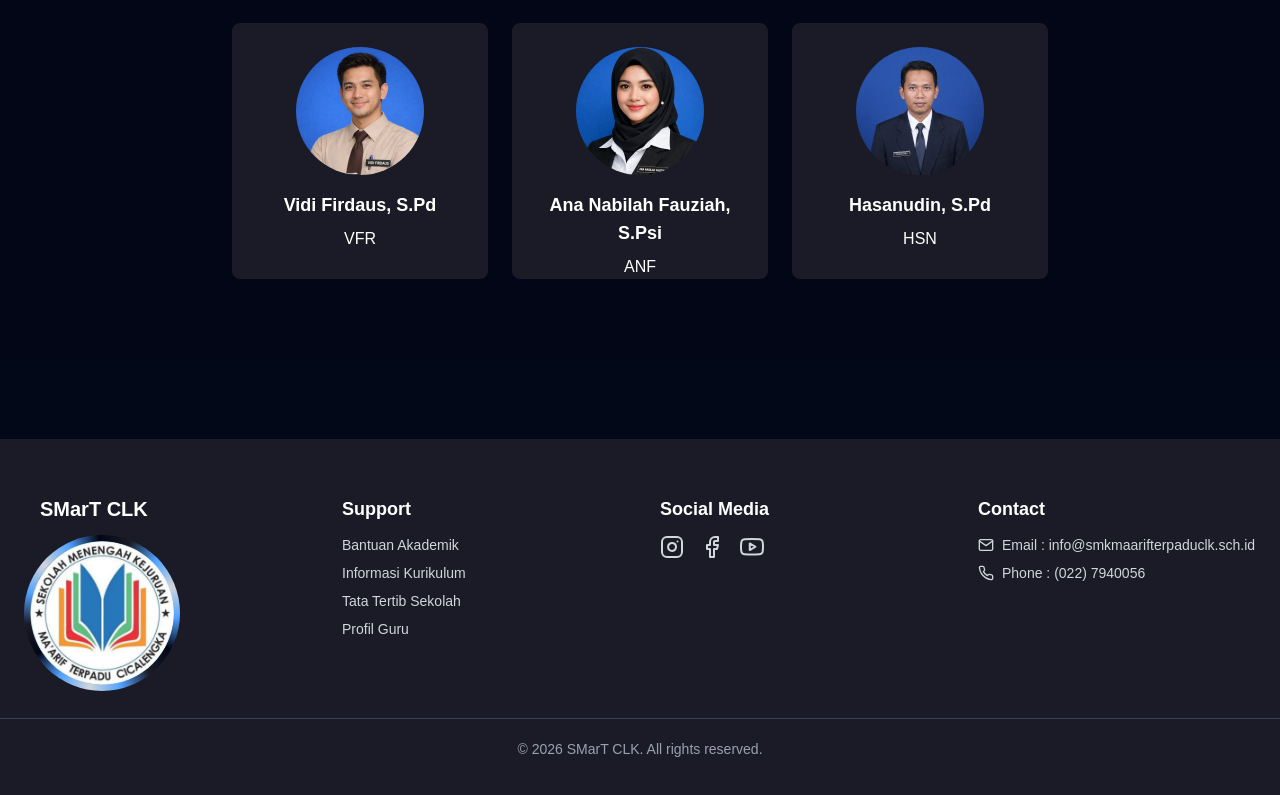
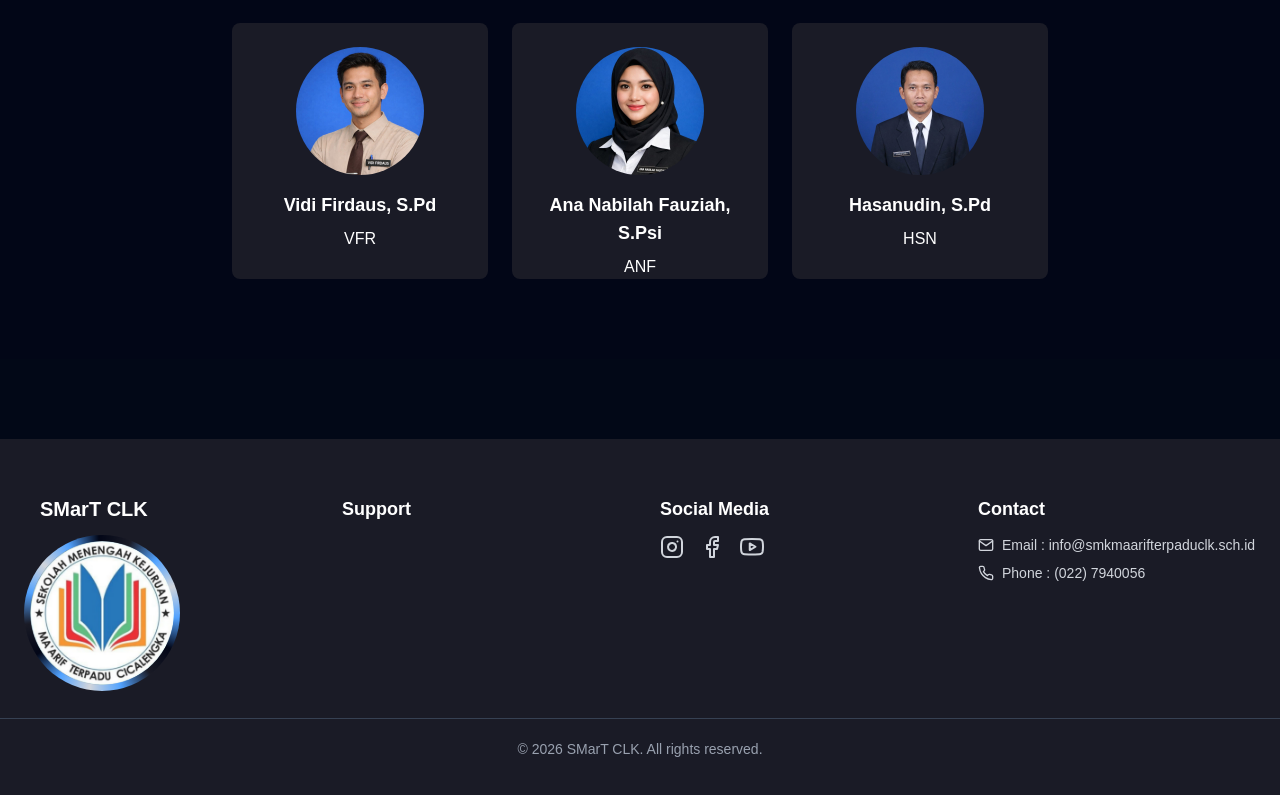
Before and after one commit to Decayy25/Web-company-remasted, a React (Vite) app in the folder frontend/: page /ProfileGuru in a window 1280 px wide. Shown: the part 1077-1872 px from the top of the page. Built offline with nearby package versions, Linux system fonts and the light colour scheme; no server answers.

Commit message:
refac: navigation

```diff
--- a/frontend/src/components/Footer.jsx
+++ b/frontend/src/components/Footer.jsx
@@ -1,6 +1,6 @@
 import { useEffect }  from "react";
 import feather from "feather-icons"
-import { Link } from "react-router-dom";
+import { Navigate } from "react-router-dom";
 import Logo from "../assets/img/profile.png";
 
 const Istagram = "https://www.instagram.com/smart_clk/";
@@ -39,24 +39,24 @@ export default function Footer() {
           </h3>
           <ul className="space-y-2 text-sm text-gray-300">
             <li>
-              <Link to="/BantuanAkademik" className="hover:text-[#51a2ff]">
+              <Navigate to="/BantuanAkademik" className="hover:text-[#51a2ff]">
                 Bantuan Akademik
-              </Link>
+              </Navigate>
             </li>
             <li>
-              <Link to="/Kurikulum" className="hover:text-[#51a2ff]">
+              <Navigate to="/Kurikulum" className="hover:text-[#51a2ff]">
                 Informasi Kurikulum
-              </Link>
+              </Navigate>
             </li>
             <li>
-              <Link to="/TataTertib" className="hover:text-[#51a2ff]">
+              <Navigate to="/TataTertib" className="hover:text-[#51a2ff]">
                 Tata Tertib Sekolah
-              </Link>
+              </Navigate>
             </li>
             <li>
-              <Link to="/ProfileGuru" className="hover:text-[#51a2ff]">
+              <Navigate to="/ProfileGuru" className="hover:text-[#51a2ff]">
                 Profil Guru
-              </Link>
+              </Navigate>
             </li>
           </ul>
         </div>
```
